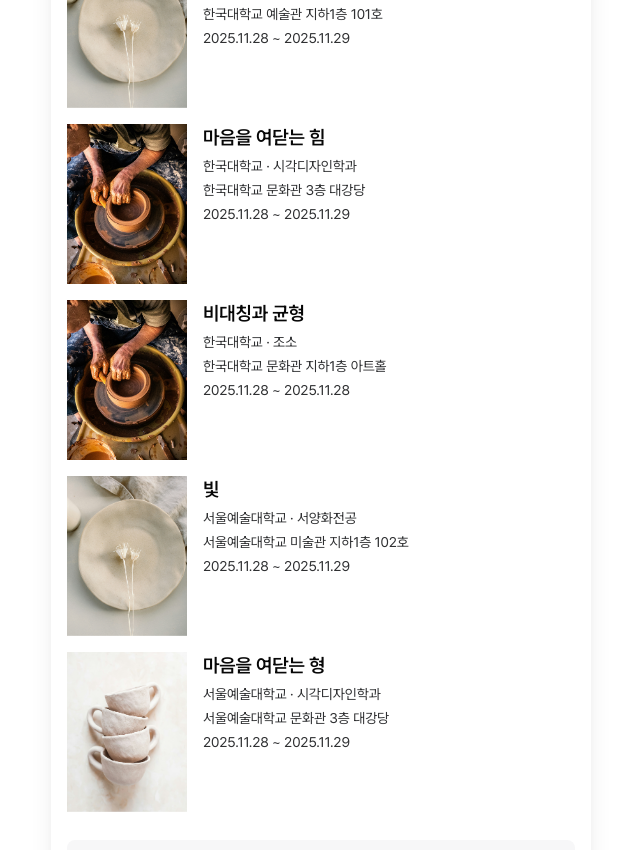
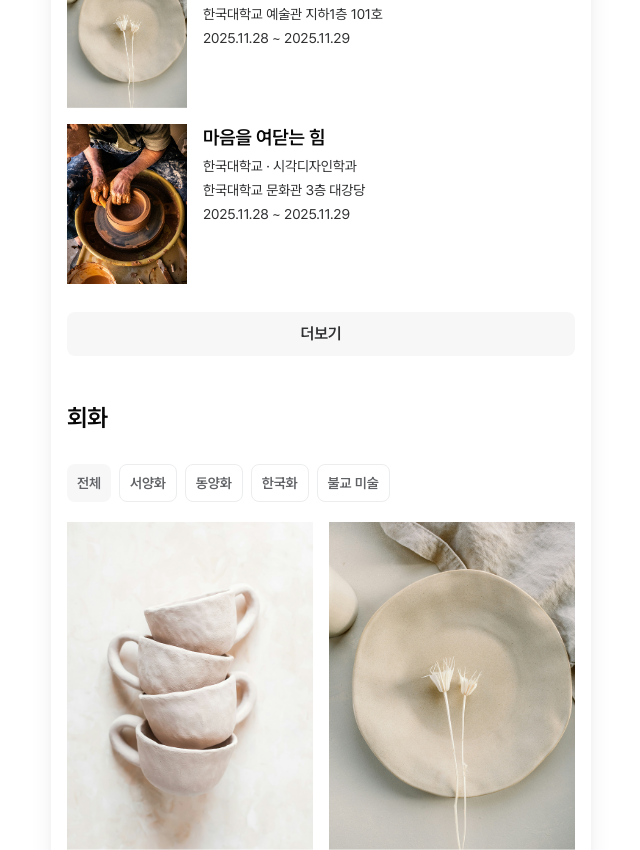
Before and after one commit to DoLog-Team/DoLog-FE, a Next.js app in the folder apps/client/: page / in a window 1280 px wide. Shown: the part 601-1451 px from the top of the page, without its empty margins (319-959 px from the left). Built offline with nearby package versions, Linux system fonts and the light colour scheme.

Commit message:
feat: 홈 전시회 최대 3개 노출 제한

```diff
--- a/apps/client/app/(main)/page.tsx
+++ b/apps/client/app/(main)/page.tsx
@@ -19,7 +19,7 @@ export default function MainPage() {
 			<section className="flex flex-col px-4 pt-6">
 				<Title title="진행중인 전시회" />
 				<div className="flex flex-col gap-4 mt-4">
-					{MOCK_EXHIBITIONS.map((exhibition) => (
+					{MOCK_EXHIBITIONS.slice(0, 3).map((exhibition) => (
 						<Link
 							key={exhibition.id}
 							href={`/exhibition/${exhibition.id}`}
```
